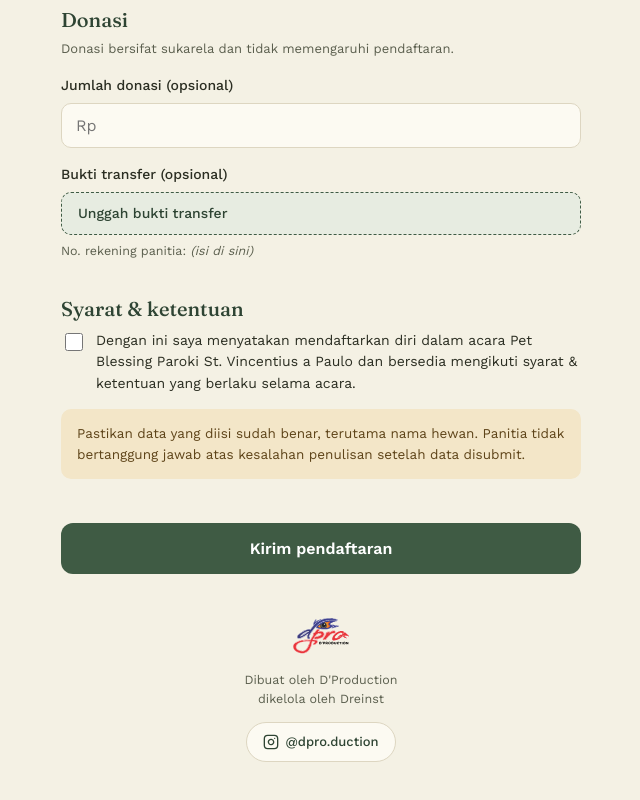
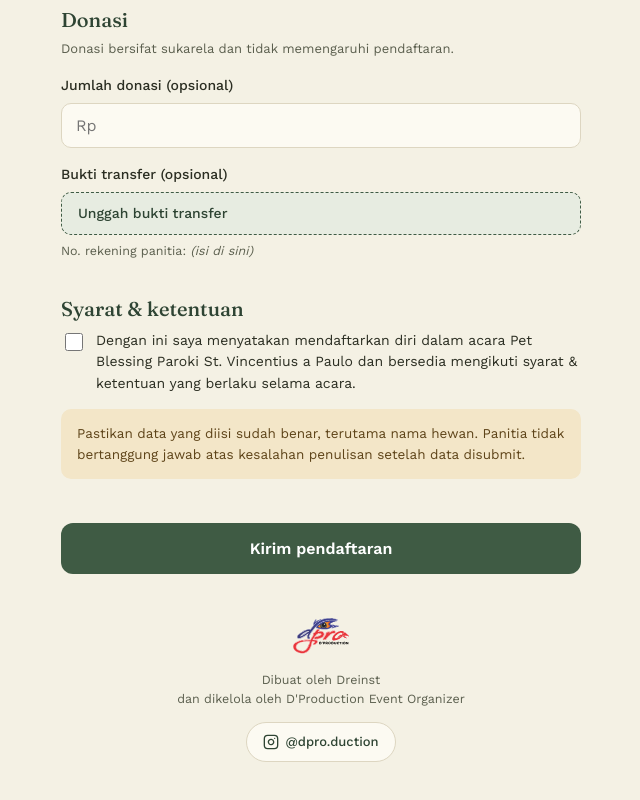
Before and after one commit to dreinst/petblessings, a website: page index.html in a window 1280 px wide. Shown: the part 1280-2080 px from the top of the page, without its empty margins (319-959 px from the left). Drawn offline with nearby package versions, Linux system fonts and the light colour scheme.

Commit message:
Ubah teks footer: dibuat oleh Dreinst, dikelola oleh D'Production Event Organizer

```diff
--- a/index.html
+++ b/index.html
@@ -223,7 +223,7 @@
 
   <footer class="site-footer">
     <img src="assets/dpro-logo.svg" alt="D'Production" class="footer-logo">
-    <p>Dibuat oleh D'Production<br>dikelola oleh Dreinst</p>
+    <p>Dibuat oleh Dreinst<br>dan dikelola oleh D'Production Event Organizer</p>
     <a class="ig-btn" href="https://instagram.com/dpro.duction" target="_blank" rel="noopener">
       <svg width="16" height="16" viewBox="0 0 24 24" fill="none" stroke="currentColor" stroke-width="2" stroke-linecap="round" stroke-linejoin="round"><rect x="2" y="2" width="20" height="20" rx="5" ry="5"/><path d="M16 11.37A4 4 0 1 1 12.63 8 4 4 0 0 1 16 11.37z"/><line x1="17.5" y1="6.5" x2="17.51" y2="6.5"/></svg>
       @dpro.duction
```
